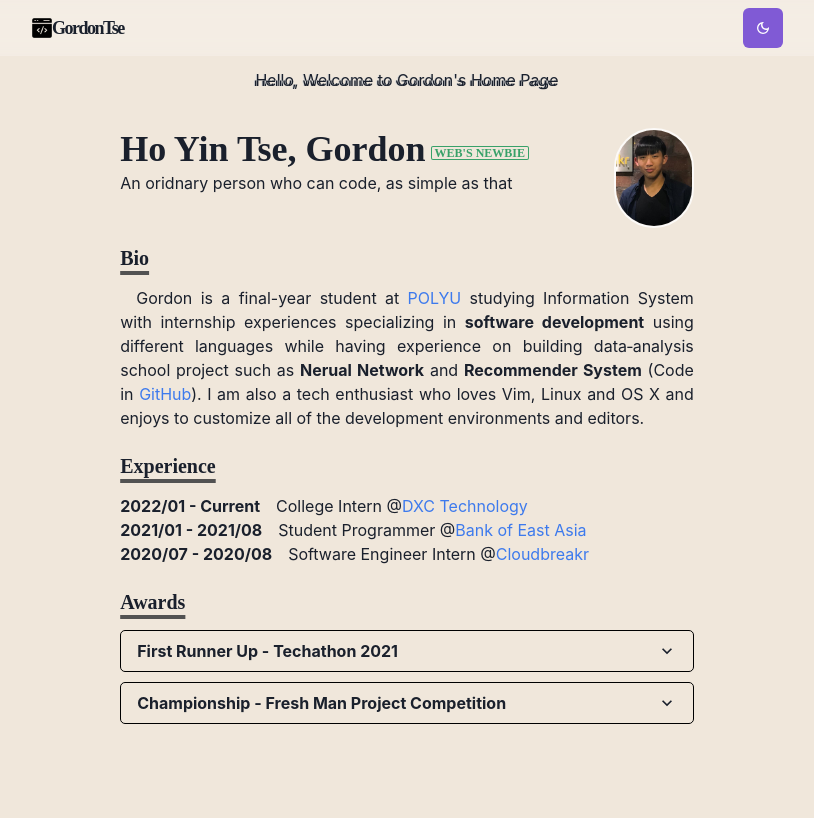
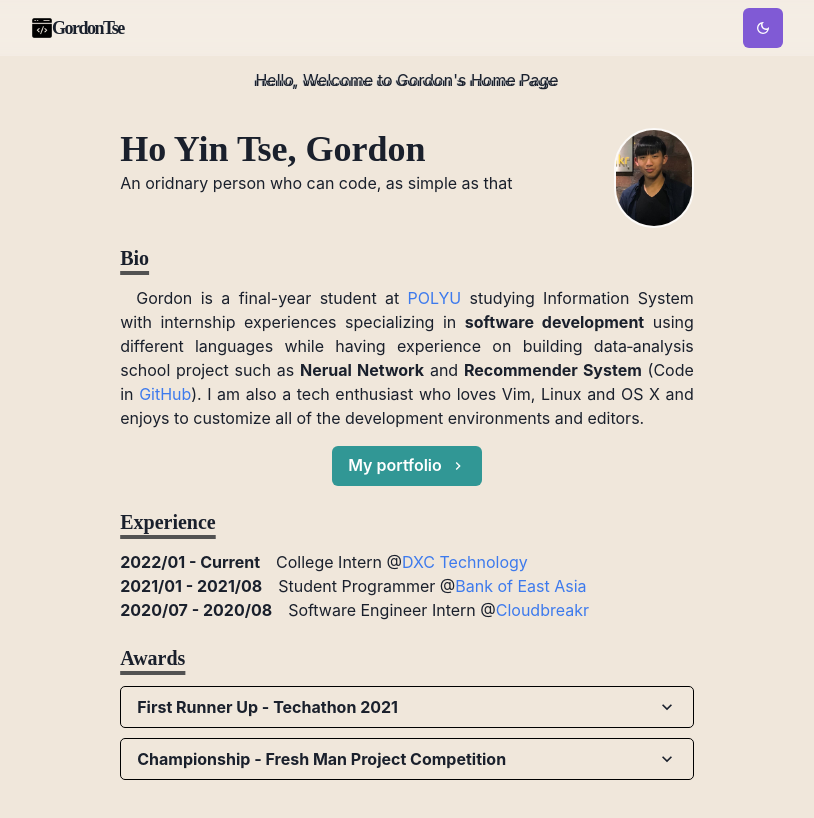
Before and after one commit to GordonTse0922/GordonTse0922.github.io, a Next.js app: page / in a window 1280 px wide. Shown: the top 818 px of the page, without its empty margins (233-1047 px from the left). Built offline with nearby package versions, Linux system fonts and the light colour scheme.

Commit message:
minor update

```diff
--- a/pages/index.tsx
+++ b/pages/index.tsx
@@ -29,9 +29,6 @@ const Home: NextPage = () => {
         <Box flexGrow={1}>
           <Heading as="h2" variant="page-title">
             Ho Yin Tse, Gordon
-            <Badge variant='outline' colorScheme='green' style={{marginLeft:"5px"}}>
-              Web&apos;s Newbie
-            </Badge>
           </Heading>
           <p>An oridnary person who can code, as simple as that</p>
         </Box>
@@ -65,13 +62,13 @@ const Home: NextPage = () => {
           <Link href="https://github.com/GordonTse0922" isExternal>GitHub</Link>).
           I am also a tech enthusiast who loves Vim, Linux and OS X and enjoys to customize all of the development environments and editors.
         </Paragraph>
-        {/* <Box align="center" my={4}>
+        <Box align="center" my={4}>
           <NextLink href="/skills">
             <Button rightIcon={<ChevronRightIcon />} colorScheme="teal">
               My portfolio
             </Button>
           </NextLink>
-        </Box> */}
+        </Box>
       </Section>
       <Section delay={0.2}>
         <Heading as="h3" variant="section-title">
```
